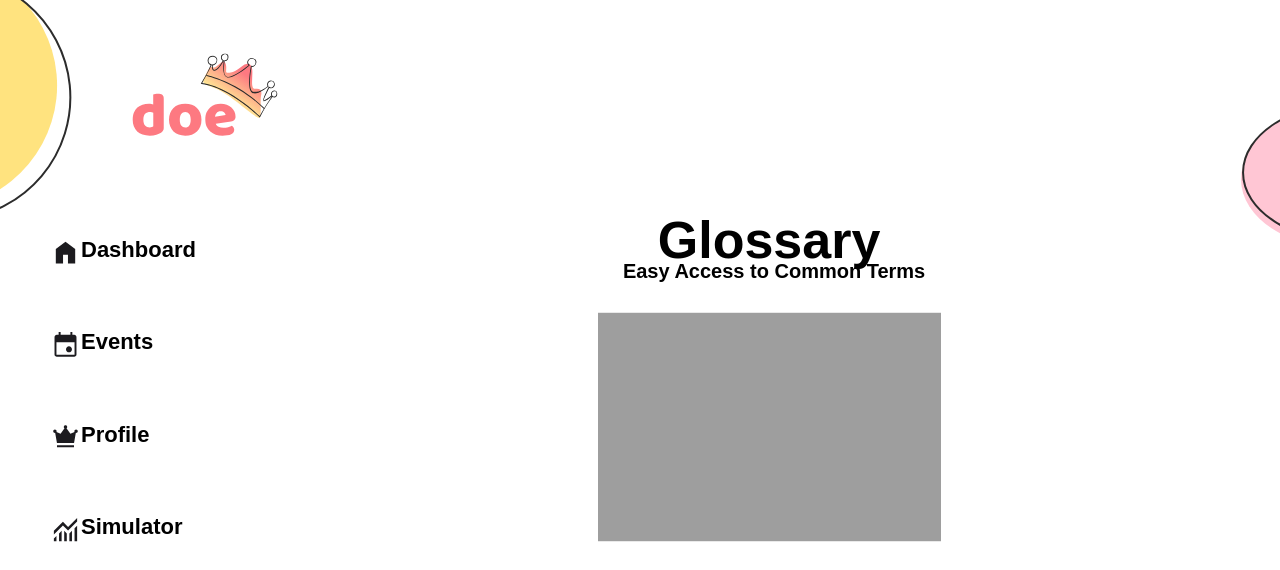
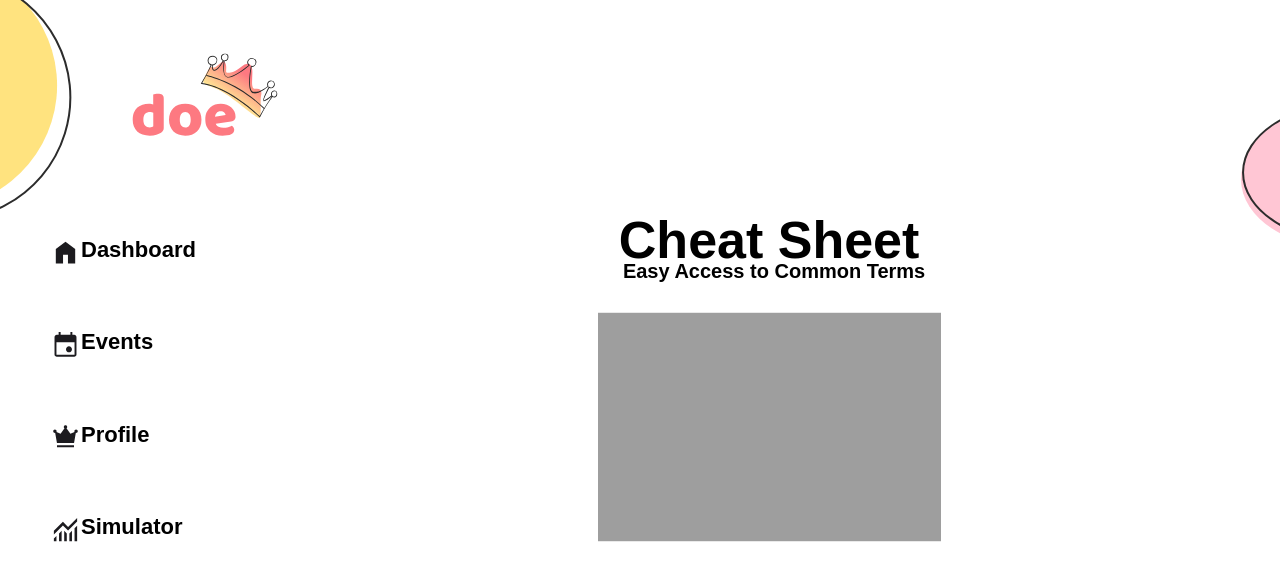
Before and after one commit to SofiyaBaranouskaya/Doe, a Django app: page /glossary/ in a window 1280 px wide. Shown: the top 570 px of the page. Run offline with Django 5.2, Linux system fonts and the light colour scheme; some web fonts are replaced; grey boxes are pictures that could not be loaded.

Commit message:
glassary name changed

```diff
--- a/templates/videos/glossary_page.html
+++ b/templates/videos/glossary_page.html
@@ -5,7 +5,7 @@
     <meta name="viewport"
           content="width=device-width, user-scalable=no, initial-scale=1.0, maximum-scale=1.0, minimum-scale=1.0">
     <meta http-equiv="X-UA-Compatible" content="ie=edge">
-    <title>Simulator!</title>
+    <title>Cheat Sheet!</title>
     <style>
         @import url('https://fonts.googleapis.com/css2?family=Baloo+Bhaijaan+2:wght@400..800&family=Lato:ital,wght@0,100;0,300;0,400;0,700;0,900;1,100;1,300;1,400;1,700;1,900&display=swap');
         @import url('https://fonts.googleapis.com/css2?family=Baloo+Bhaijaan+2:wght@400..800&family=Lato:ital,wght@0,100;0,300;0,400;0,700;0,900;1,100;1,300;1,400;1,700;1,900&family=Poppins:ital,wght@0,100;0,200;0,300;0,400;0,500;0,600;0,700;0,800;0,900;1,100;1,200;1,300;1,400;1,500;1,600;1,700;1,800;1,900&display=swap');
@@ -142,7 +142,7 @@
             {% include 'videos/nav_pc.html' %}
         </div>
         <div class="main_content">
-            <h1>Glossary</h1>
+            <h1>Cheat Sheet</h1>
             <h3>Easy Access to Common Terms</h3>
             <svg width="343" height="288" viewBox="0 0 530 353" fill="none" xmlns="http://www.w3.org/2000/svg" xmlns:xlink="http://www.w3.org/1999/xlink">
                 <rect width="530" height="353" fill="url(#pattern0_2005_66233)"/>
```
